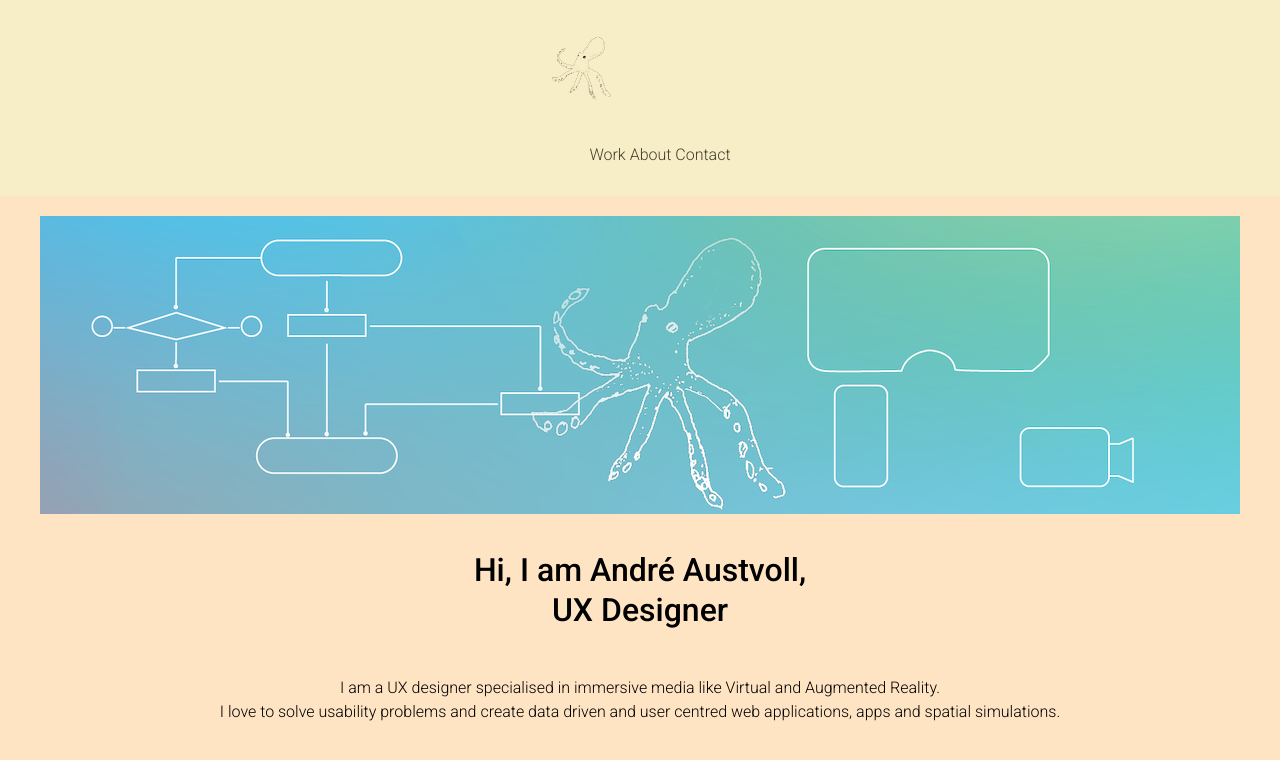
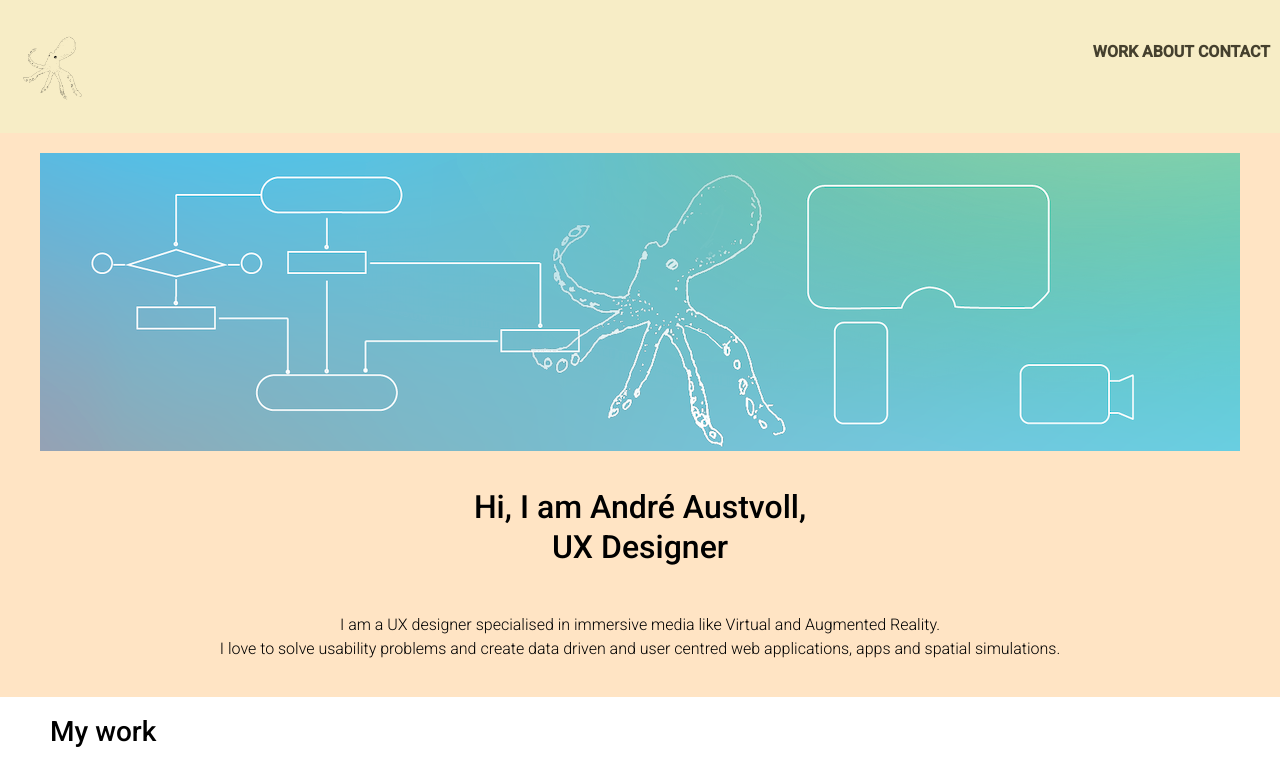
Before and after one commit to aaustvoll/Portfolio-Site-Andre-Austvoll, a plain HTML site: page index.html in a window 1280 px wide. Shown: the top 764 px of the page. Drawn offline with nearby package versions, Linux system fonts and the light colour scheme.

Commit message:
Update header navigation style

```diff
--- a/css/style.css
+++ b/css/style.css
@@ -16,12 +16,11 @@ header {
   background-color: #F7EDC6;
   padding: 15px 10px;
   margin: 0px;
-  margin-left
   border-bottom: none;
   text-align: center;
   position: relative;
   display: flex;
-  justify-content: space-around;
+  justify-content: space-between;
 }
 
 
@@ -242,7 +241,10 @@ Medium devices (640px and larger)
 @media only screen and (min-width: 640px) {
   header {
     text-align: unset;
-    padding: 20px 0 13px;
+    padding: 20px 10px 13px 20px;
+  }
+  nav > ul > li {
+    display: inline-block;
   }
 
   span {
--- a/index.html
+++ b/index.html
@@ -17,13 +17,13 @@
 </head>
 
 <header>
-        <nav>
-          <img src="./img/logo-bk-octopus_200929aa.png" alt="Logo" width="75" height="100">
-          <ul>
-                <a href="index.html">Work</a>
-                <a href="about.html#skills">About</a>
-                <a href="contact.html">Contact</a>
-		  </ul>
+    <img src="./img/logo-bk-octopus_200929aa.png" alt="Logo" width="75" height="100">
+    <nav>
+        <ul>
+          <li><a href="index.html">Work</a></li>
+          <li><a href="about.html#skills">About</a></li>
+          <li><a href="contact.html">Contact</a></li>
+		    </ul>
 		</nav>
 </header>
 <body>
```
